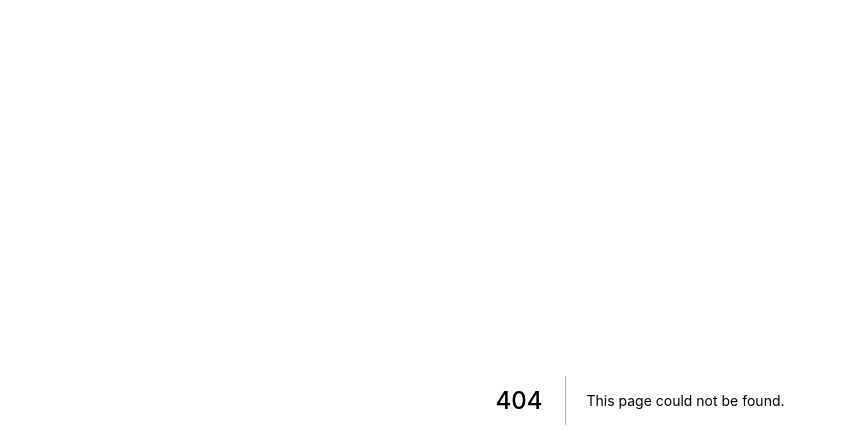
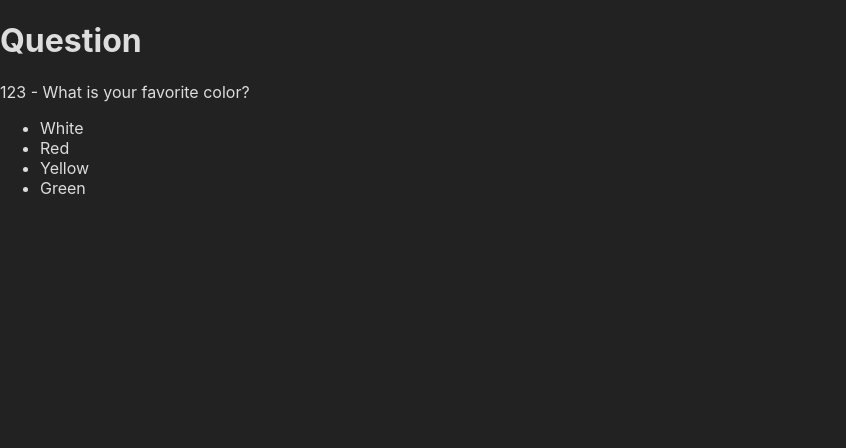
Before and after one commit to natavitoriano/nextjs-course, a Next.js app in the folder basic-next/: page /question in a window 1280 px wide. Before the commit this address had no page. Shown: the top 448 px of the page, without its empty margins (0-846 px from the left). Built offline with nearby package versions, Linux system fonts and the light colour scheme.

Commit message:
Integrating with api class 1

```diff
--- /dev/null
+++ b/basic-next/src/pages/api/question/[id].js
@@ -0,0 +1,14 @@
+export default function questao(req, res){
+    if(req.method === "GET"){
+        const id = req.query.id
+        res.status(200).json({
+            id,
+            utterance: 'What is your favorite color?',
+            answers: [
+                'White', 'Red', 'Yellow', 'Green'
+            ]
+        })
+    } else {
+        res.status(405).send()
+    }
+}
--- /dev/null
+++ b/basic-next/src/pages/question.jsx
@@ -0,0 +1,33 @@
+import { useEffect, useState } from "react"
+
+export default function questao() {
+    const [question, setQuestion] = useState(null);
+
+    useEffect(() => {
+        fetch('http://localhost:3000/api/question/123')
+        .then(resp => resp.json())
+        .then(json => setQuestion(json))
+    },[]);
+
+    function renderAnswers(){
+        if(question) {
+            return question.answers.map((resp,i) => {
+                return <li key={i}>{resp}</li>
+            })
+        }
+        return false
+    }
+
+    return (
+        <div>
+            <h1>Question</h1>
+            <div>
+                <span>{question?.id} - {question?.utterance}</span>
+                <ul>
+                    {renderAnswers()}
+                </ul>
+            </div>
+
+        </div>
+    )
+}
```
